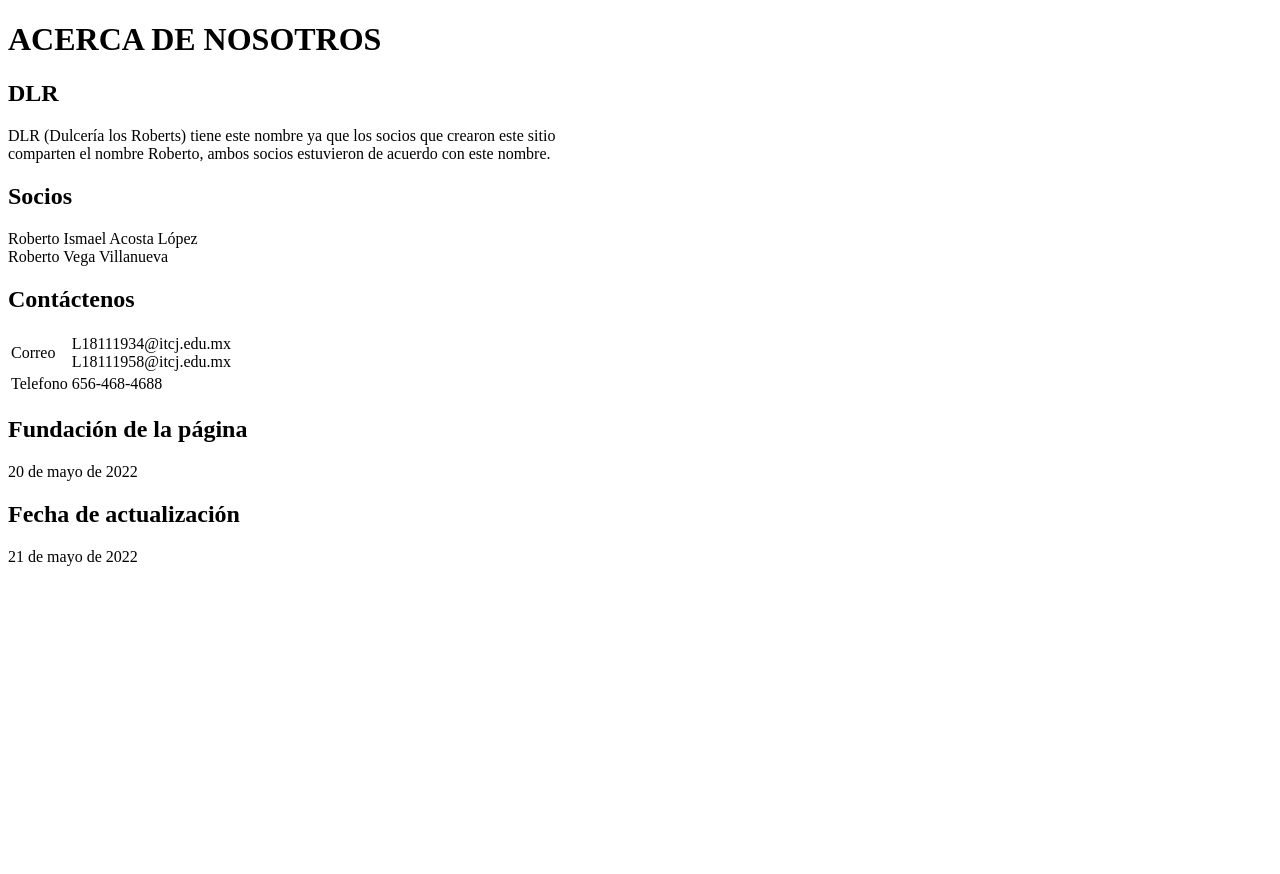
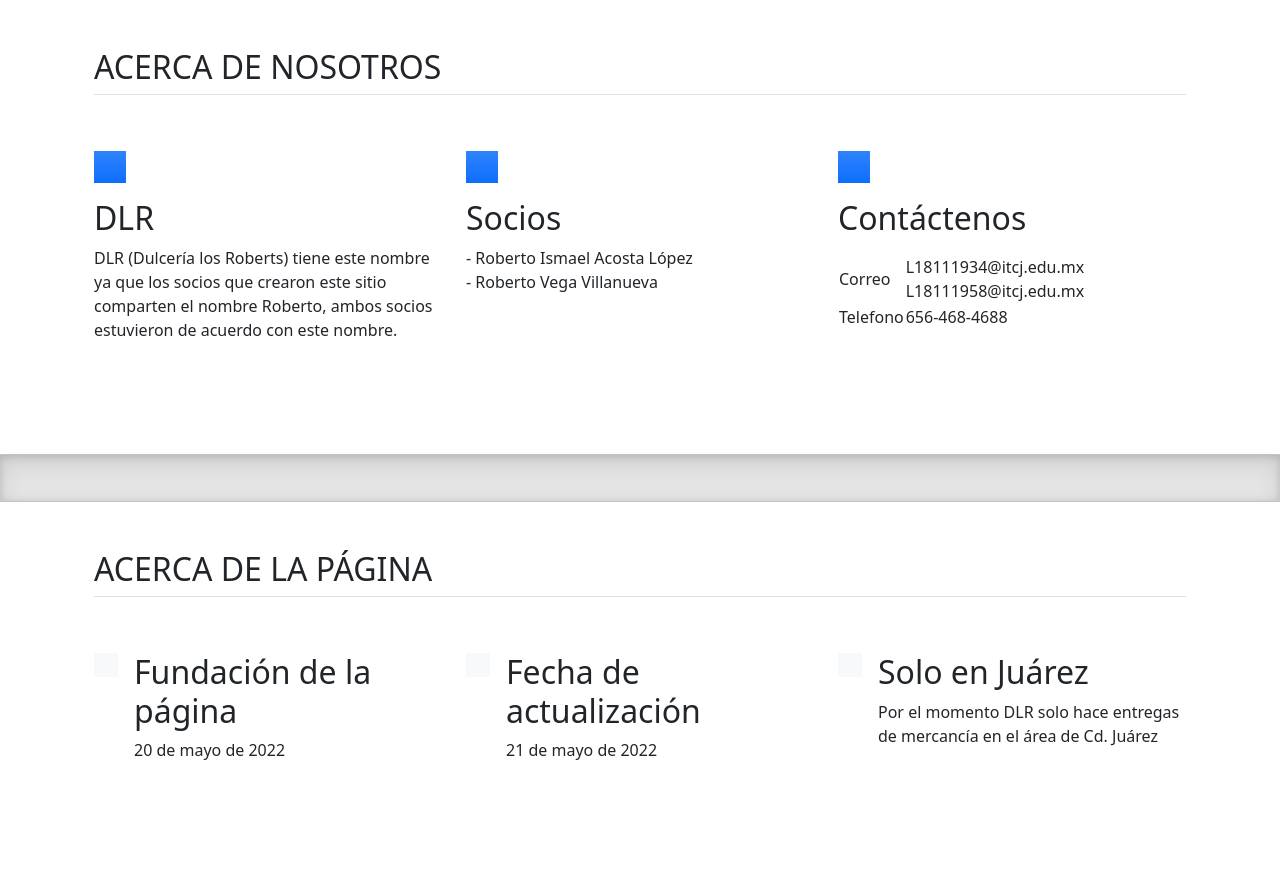
Before and after one commit to ismaelacosta/DLR, a PHP site: page /resources/view/Encabezado/Acerca_De_Nosotros.php in a window 1280 px wide. Before the commit the page ends 566 px from the top, so only its background shows below. Run offline with PHP 8.4, Linux system fonts and the light colour scheme.

Commit message:
Diseño de página Acerca de Nosotros

```diff
--- a/resources/view/Encabezado/Acerca_De_Nosotros.php
+++ b/resources/view/Encabezado/Acerca_De_Nosotros.php
@@ -1,28 +1,109 @@
-<!DOCTYPE html>
+<!doctype html>
 <html lang="en">
   <head>
-    <meta charset="UTF-8">
-    <meta http-equiv="X-UA-Compatible" content="IE=edge">
-    <meta name="viewport" content="width=device-width, initial-scale=1.0">
-    <title>Acerca de DLR</title>
+    <meta charset="utf-8">
+    <meta name="viewport" content="width=device-width, initial-scale=1">
+
+    <title>Acerca de nosotros (DLR)</title>
+
+    <link rel="canonical" href="https://getbootstrap.com/docs/5.2/examples/features/">
+
+<link href="../assets/dist/css/bootstrap.min.css" rel="stylesheet">
+
+    <style>
+      .bd-placeholder-img {
+        font-size: 1.125rem;
+        text-anchor: middle;
+        -webkit-user-select: none;
+        -moz-user-select: none;
+        user-select: none;
+      }
+
+      @media (min-width: 768px) {
+        .bd-placeholder-img-lg {
+          font-size: 3.5rem;
+        }
+      }
+
+      .b-example-divider {
+        height: 3rem;
+        background-color: rgba(0, 0, 0, .1);
+        border: solid rgba(0, 0, 0, .15);
+        border-width: 1px 0;
+        box-shadow: inset 0 .5em 1.5em rgba(0, 0, 0, .1), inset 0 .125em .5em rgba(0, 0, 0, .15);
+      }
+
+      .b-example-vr {
+        flex-shrink: 0;
+        width: 1.5rem;
+        height: 100vh;
+      }
+
+      .bi {
+        vertical-align: -.125em;
+        fill: currentColor;
+      }
+
+      .nav-scroller {
+        position: relative;
+        z-index: 2;
+        height: 2.75rem;
+        overflow-y: hidden;
+      }
+
+      .nav-scroller .nav {
+        display: flex;
+        flex-wrap: nowrap;
+        padding-bottom: 1rem;
+        margin-top: -1px;
+        overflow-x: auto;
+        text-align: center;
+        white-space: nowrap;
+        -webkit-overflow-scrolling: touch;
+      }
+    </style>
+
+
+    <!-- Custom styles for this template -->
+    <link href="features.css" rel="stylesheet">
   </head>
   <body>
-    <H1>ACERCA DE NOSOTROS</H1>
-    <H2>DLR</H2>
 
-    <P>
-        DLR (Dulcería los Roberts) tiene este nombre ya que los socios que crearon este sitio <BR>
-        comparten el nombre Roberto, ambos socios estuvieron de acuerdo con este nombre.</BR>
-    </P>
 
-    <H2>Socios</H2>
+<main>
+  <h1 class="visually-hidden">Features examples</h1>
 
+  <div class="container px-4 py-5" id="featured-3">
+    <h2 class="pb-2 border-bottom">ACERCA DE NOSOTROS</h2>
+    <div class="row g-4 py-5 row-cols-1 row-cols-lg-3">
+      <div class="feature col">
+        <div class="feature-icon d-inline-flex align-items-center justify-content-center bg-primary bg-gradient text-white fs-2 mb-3">
+          <svg class="bi" width="1em" height="1em"><use xlink:href="#collection"/></svg>
+        </div>
+        <h2>DLR</h2>
         <p>
-        Roberto Ismael Acosta López <BR>
-        Roberto Vega Villanueva
+          DLR (Dulcería los Roberts) tiene este nombre ya que los socios que crearon este sitio
+          comparten el nombre Roberto, ambos socios estuvieron de acuerdo con este nombre.
         </p>
 
-    <H2>Contáctenos</H2>
+      </div>
+      <div class="feature col">
+        <div class="feature-icon d-inline-flex align-items-center justify-content-center bg-primary bg-gradient text-white fs-2 mb-3">
+          <svg class="bi" width="1em" height="1em"><use xlink:href="#people-circle"/></svg>
+        </div>
+        <h2>Socios</h2>
+        <p>
+          - Roberto Ismael Acosta López <BR>
+          - Roberto Vega Villanueva
+        </p>
+
+      </div>
+      <div class="feature col">
+        <div class="feature-icon d-inline-flex align-items-center justify-content-center bg-primary bg-gradient text-white fs-2 mb-3">
+          <svg class="bi" width="1em" height="1em"><use xlink:href="#toggles2"/></svg>
+        </div>
+        <h2>Contáctenos</h2>
+        <p>
           <Table>
             <tbody>
                 <tr>
@@ -44,14 +125,49 @@
                 </tr>
             </tbody>
         </Table>
+        </p>
+      </div>
+    </div>
+  </div>
 
-    <H2>Fundación de la página</H2>
+  <div class="b-example-divider"></div>
+
+  <div class="container px-4 py-5" id="hanging-icons">
+    <h2 class="pb-2 border-bottom">ACERCA DE LA PÁGINA</h2>
+    <div class="row g-4 py-5 row-cols-1 row-cols-lg-3">
+      <div class="col d-flex align-items-start">
+        <div class="icon-square bg-light text-dark d-inline-flex align-items-center justify-content-center fs-4 flex-shrink-0 me-3">
+          <svg class="bi" width="1em" height="1em"><use xlink:href="#toggles2"/></svg>
+        </div>
+        <div>
+          <h2>Fundación de la página</h2>
           <p>
             20 de mayo de 2022
           </p>
-    <H2>Fecha de actualización</H2>
-    <p>
-        21 de mayo de 2022
-    </p>
+        </div>
+      </div>
+      <div class="col d-flex align-items-start">
+        <div class="icon-square bg-light text-dark d-inline-flex align-items-center justify-content-center fs-4 flex-shrink-0 me-3">
+          <svg class="bi" width="1em" height="1em"><use xlink:href="#cpu-fill"/></svg>
+        </div>
+        <div>
+          <h2>Fecha de actualización</h2>
+          <p>21 de mayo de 2022</p>
+
+        </div>
+      </div>
+      <div class="col d-flex align-items-start">
+        <div class="icon-square bg-light text-dark d-inline-flex align-items-center justify-content-center fs-4 flex-shrink-0 me-3">
+          <svg class="bi" width="1em" height="1em"><use xlink:href="#tools"/></svg>
+        </div>
+        <div>
+          <h2>Solo en Juárez</h2>
+          <p>Por el momento DLR solo hace entregas de mercancía en el área de Cd. Juárez</p>
+        </div>
+      </div>
+    </div>
+  </div>
+
+</main>
   </body>
 </html>
```
Lines whose indentation alone changed are shown as unchanged.
